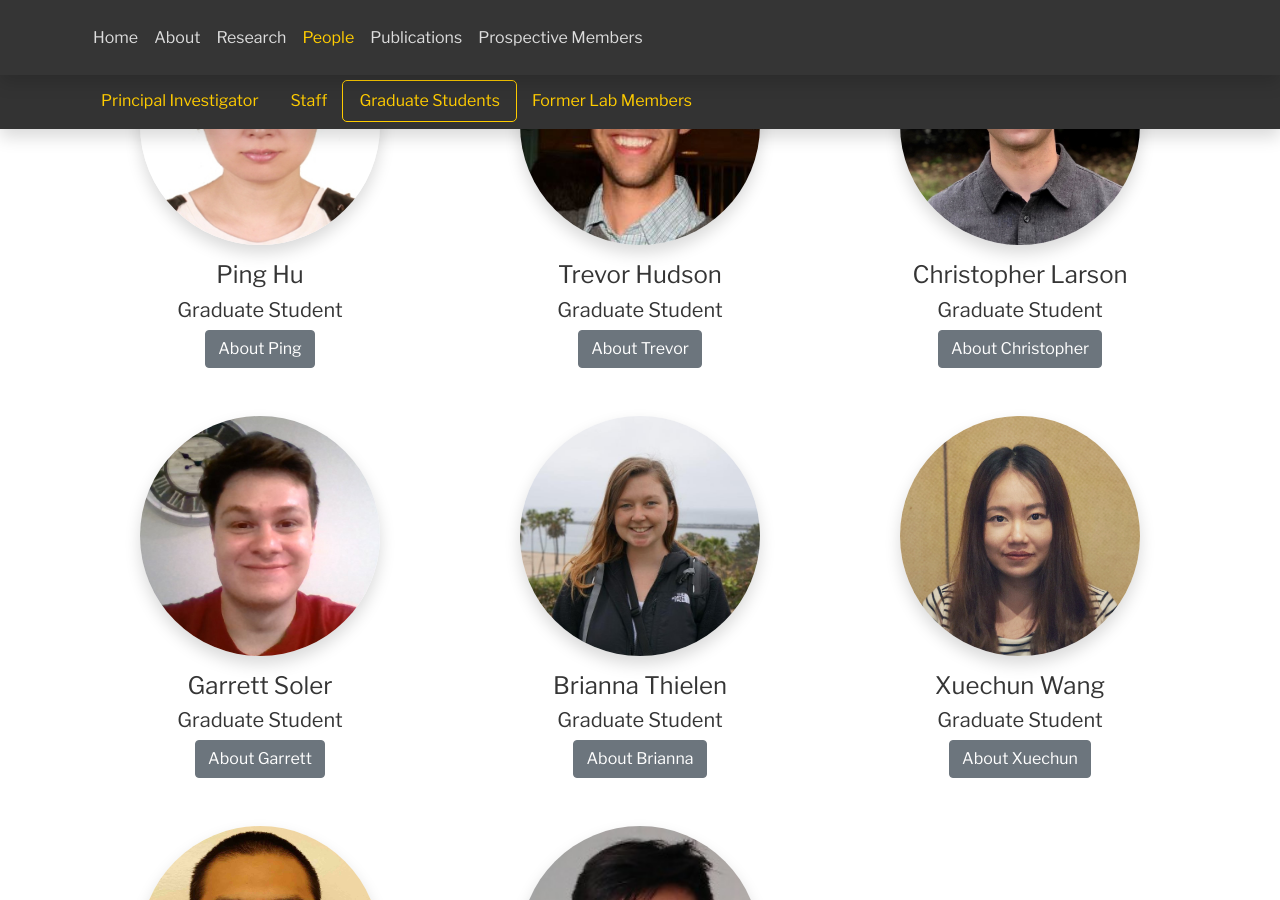
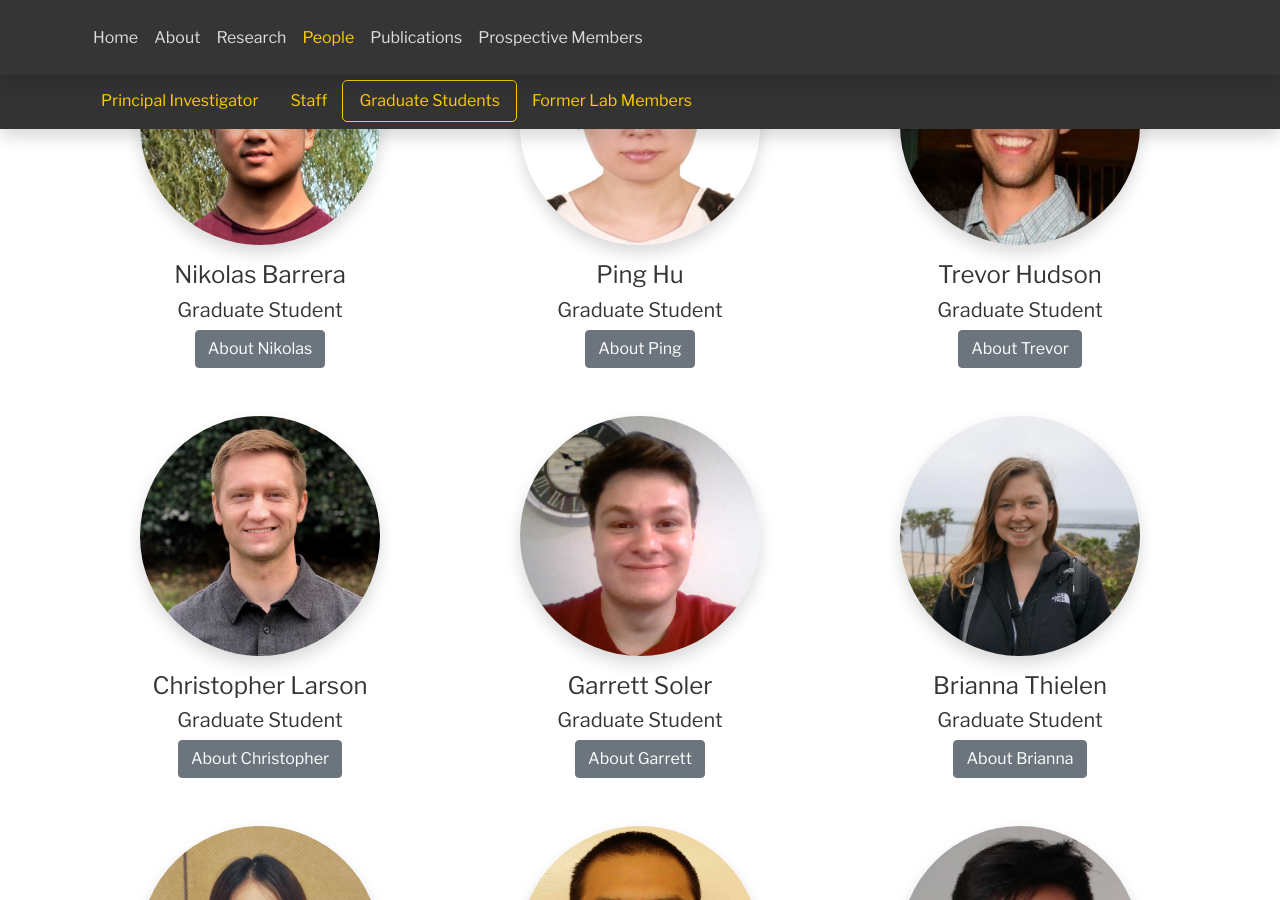
Before and after one commit to uscbiomems/uscbiomems.github.io, a Jekyll site: the page built from people.html, in a window 1280 px wide and 900 px high, scrolled down 1214 px. Built offline with Jekyll 4.4.1, drawn with Linux system fonts in a browser that asks for light colours.

Commit message:
Additional gems+Nick lab bio
I had to add extra gems to the gemfile to get past some errors. I think there was a version mismatch or something.

I also added my bio and headshot for the website. I replicated the sections for other lab members and ensured it was in alphabetical order.

```diff
--- a/Gemfile
+++ b/Gemfile
@@ -4,6 +4,10 @@ source "https://rubygems.org"
 
 gem "jekyll"
 
+gem "jekyll-watch"
+
+gem "webrick", "~> 1.7"
+
 git_source(:github) {|repo_name| "https://github.com/#{repo_name}" }
 
 # gem "rails"
--- a/people.html
+++ b/people.html
@@ -264,7 +264,50 @@ active_prospective:
 <!-- GRADSTUDENTS (ordered alphabetically by last name) -->
 		<section id="gradstudents">
 			<div class="row">
-
+	<!-- NICK -->
+				<div class="col-lg-4">
+					<img class="rounded-circle shadow headshot" src="{{ site.baseurl }}images/people/nick.jpg" alt="Nikolas Barrera" >
+			        <h4>Nikolas Barrera</h4>
+			        <h5>Graduate Student</h5>
+			        <button type="button" class="btn btn-secondary" data-toggle="modal" data-target="#nick">About Nikolas</button>
+		        </div>
+	        <!-- modal -->
+		        <div class="modal fade" id="nick" tabindex="-1" role="dialog" aria-labelledby="modaltitle-nick" aria-hidden="true">
+					<div class="modal-dialog modal-lg" role="document">
+					    <div class="modal-content">
+						    <div class="modal-header">
+						        <h5 class="modal-title" id="modaltitle-nick">Nikolas Barrera</h5>
+						        <button type="button" class="close" data-dismiss="modal" aria-label="Close">
+						    		<span aria-hidden="true">&times;</span>
+						        </button>
+						    </div>
+						    <div class="modal-body">
+						        <div class="container-fluid">
+								    <div class="row">
+							        	<div class="col-lg-4">
+							        		<img class="rounded-circle shadow headshot" src="{{ site.baseurl }}images/people/nick.jpg" alt="Nikolas Barrera" >
+							        	</div>
+										<div class="col-lg-8 align-self-center">
+											<p>
+												2019, B.S. Biomedical Engineering, University of Michigan-Ann Arbor<br><br>
+												nbarrera@usc.edu
+											</p>
+										</div>
+							    	</div>
+							    	<hr>
+								    <div class="row">
+								    	<p>
+									      	Nick completed his bachelor's degree in Biomedical Engineering at the University of Michigan in 2019. Through his undergrad, he assisted in the Bruns Lab studying closed loop therapy for overactive bladder. In the summer of 2018, Nick worked in Dr. Il-Joo Cho's for a summer research program, assisting in the development of MEMS neural interfaces. In 2020, Nick worked as an R&D intern at Avation Medical, where he worked on developing devices for treating overactive bladder. He began his graduate studies in BME at USC in 2020 and is interested in neural interfaces and bioelectronic medicine. In his free time, Nick enjoys gaming, game development and drawing.
+								      	</p>
+								    </div>
+								</div>
+							</div>
+						    <div class="modal-footer">
+						        <button type="button" class="btn btn-secondary" data-dismiss="modal">Close</button>
+					        </div>
+						</div>
+					</div>
+				</div>
 	<!-- PING -->
 				<div class="col-lg-4">
 					<img class="rounded-circle shadow headshot" src="{{ site.baseurl }}images/people/ping.jpg" alt="Ping Hu" >
```
Also changed, not shown: Gemfile.lock, images/people/nick.jpg (added).
